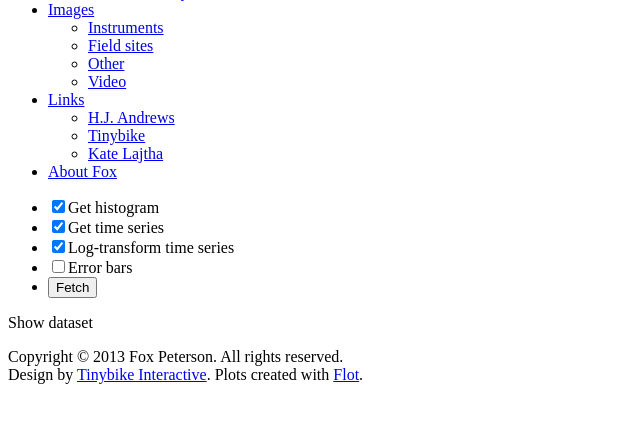
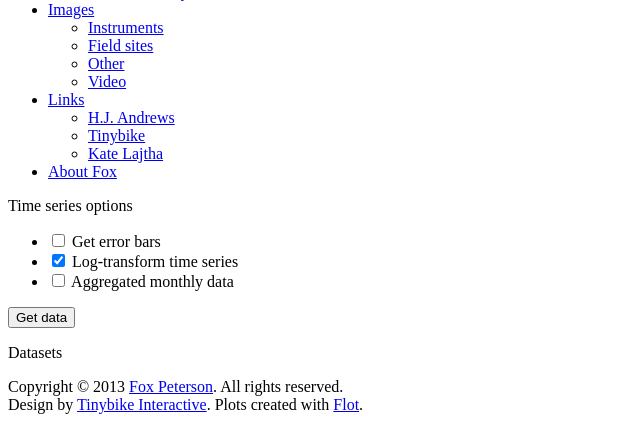
Before and after one commit to tinybike/foxplot, a Django app: template visual/templates/visual/results.html in a window 1280 px wide. Shown: the part 512-942 px from the top of the page, without its empty margins (0-640 px from the left). Before the commit the page ends 896 px from the top, so only its background shows below. Run offline with Django 3.2, Linux system fonts and the light colour scheme; the template is opened without the code that fills it, so the values that code supplies are empty; some libraries are stand-ins or nearby versions.

Commit message:
plotter integration

```diff
--- a/visual/templates/visual/results.html
+++ b/visual/templates/visual/results.html
@@ -408,6 +408,8 @@ $(function() {
 	<div id="banner-wrapper"></div>
 	<div id="plotter_page" class="container">
 		<div id="leftbar">
+			<div id="fetch_data">
+				<p class="boxheader">Time series options</p>
 				<form action="/visual/results/" method="post">
 				<ul>
 					{% csrf_token %}
@@ -421,17 +423,21 @@ $(function() {
 							<option value="npp_wet">npp_wet</option>
 						</select>
 					</li>
-				<li><input type="checkbox" value="Yes" name="get_summary" id="get_summary" />Get summary statistics</li>--->
+					<li><input type="checkbox" value="Yes" name="get_summary" id="get_summary" />Get summary statistics</li>
 					<li><input type="checkbox" value="Yes" name="get_histogram" id="get_histogram" checked="checked" />Get histogram</li>
-				<li><input type="checkbox" value="Yes" name="get_time_series" id="get_time_series" checked="checked" />Get time series</li>
-				<li><input type="checkbox" value="Yes" name="log_y" id="log_y" checked="checked" />Log-transform time series</li>
-				<li><input type="checkbox" value="Yes" name="show_errors" id="show_errors" />Error bars</li>
-				<li><input type="submit" value="Fetch" /></li>
+					<li><input type="checkbox" value="Yes" name="get_time_series" id="get_time_series" checked="checked" />Get time series</li>--->
+					<li><input type="checkbox" value="Yes" name="show_errors" id="show_errors" /> Get error bars</li>
+					<li><input type="checkbox" value="Yes" name="log_y" id="log_y" checked="checked" /> Log-transform time series</li>
+					<li><input type="checkbox" value="Yes" name="aggregate" id="aggregate" /> Aggregated monthly data</li>
 				</ul>
+				<div id="data_button">
+					<input class="small_button" type="submit" value="Get data" />
+				</div>
 				</form>
 			</div>
 			<div id="choices">
-		<p class="boxheader">Show dataset</p>
+				<p class="boxheader">Datasets</p>
+			</div>
 		</div>
 		<div id="plotter">
 			<!---{% if get_summary %}
@@ -442,19 +448,17 @@ $(function() {
 				{% endfor %}
 				</ul>
 			{% endif %}--->
-			{% if get_time_series %}
 			<!---<p class="announce">Time series</p>--->
 			<div class="flot-container">
 				<div id="histogram_placeholder" class="flot-placeholder"></div>
 				<div id="time_series_placeholder" class="flot-placeholder"></div>
 			</div>
-			{% endif %}
 		</div>
 	</div>
 	<div class="push"></div>
 </div>
 <div id="footer">
-	<p>Copyright &copy; 2013 Fox Peterson.  All rights reserved.<br />Design by <a href="http://www.tinybike.com">Tinybike Interactive</a>.  Plots created with <a href="http://www.flotcharts.org/">Flot</a>.</p>
+	<p>Copyright &copy; 2013 <a href="mailto:fox.peterson@oregonstate.edu">Fox Peterson</a>.  All rights reserved.<br />Design by <a href="http://www.tinybike.com">Tinybike Interactive</a>.  Plots created with <a href="http://www.flotcharts.org/">Flot</a>.</p>
 </div>
 </body>
 </html>
--- a/visual/views.py
+++ b/visual/views.py
@@ -66,13 +66,13 @@ def results(request):
 		#'dataset': dataset,
 		#'table': table,
 		#'get_summary': get_summary,
-		'get_histogram': get_histogram,
-		'get_time_series': get_time_series,
+		#'get_histogram': get_histogram,
+		#'get_time_series': get_time_series,
 		'show_errors': show_errors,
 		'log_y': log_y,
 		#'summary': summary,
 		'num_bins': P.num_bins,
-		'histogram': histogram,
+		#'histogram': histogram,
 		#'time_series': time_series,
 		'json_time_series': json.dumps(json_time_series),
 		'json_histogram': json.dumps(json_histogram),
```
Lines whose indentation alone changed are shown as unchanged.
